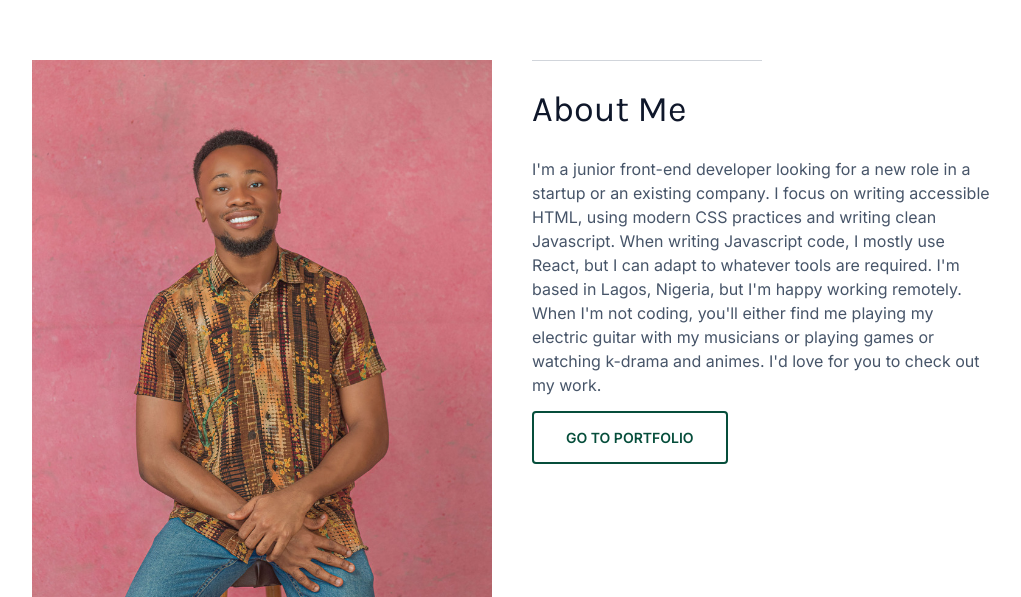
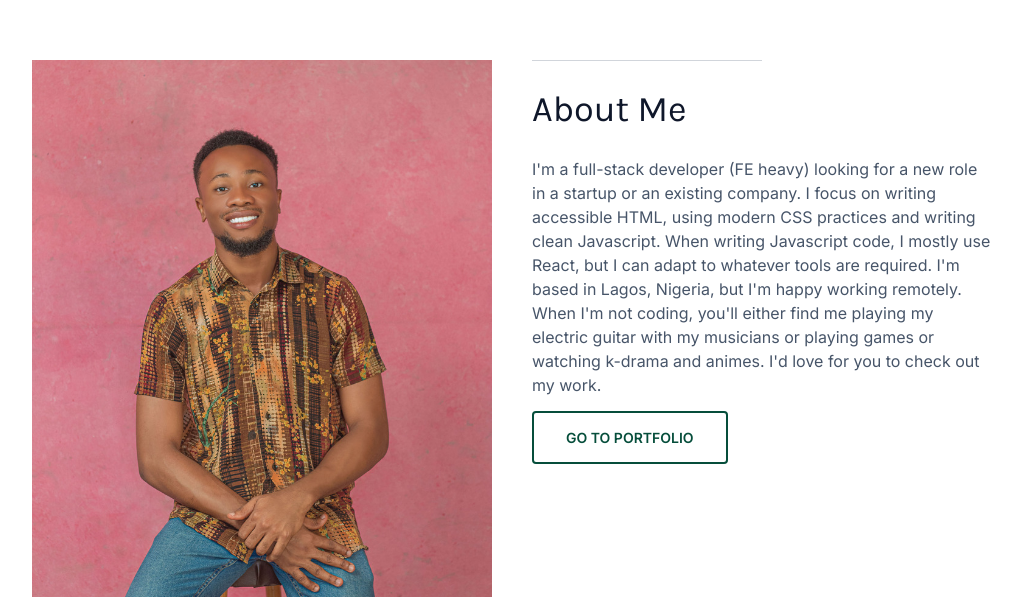
Before and after one commit to pauldevcodes/new-portfolio, a Next.js app: page / in a window 1280 px wide. Shown: the part 740-1337 px from the top of the page, without its empty margins (128-1149 px from the left). Built offline with nearby package versions, Linux system fonts and the light colour scheme; a web font is replaced by a local one.

Commit message:
about section modified

```diff
--- a/src/components/About.jsx
+++ b/src/components/About.jsx
@@ -28,7 +28,7 @@ export default function About() {
             About Me
           </h2>
           <p className=" text-slate-600 text-sm my-7 md:text-base">
-            I&apos;m a junior front-end developer looking for a new role in a
+            I&apos;m a full-stack developer (FE heavy) looking for a new role in a
             startup or an existing company. I focus on writing accessible HTML,
             using modern CSS practices and writing clean Javascript. When
             writing Javascript code, I mostly use React, but I can adapt to
```
Also changed, not shown: 1 other file (tests, documents, lock files or other folders).
